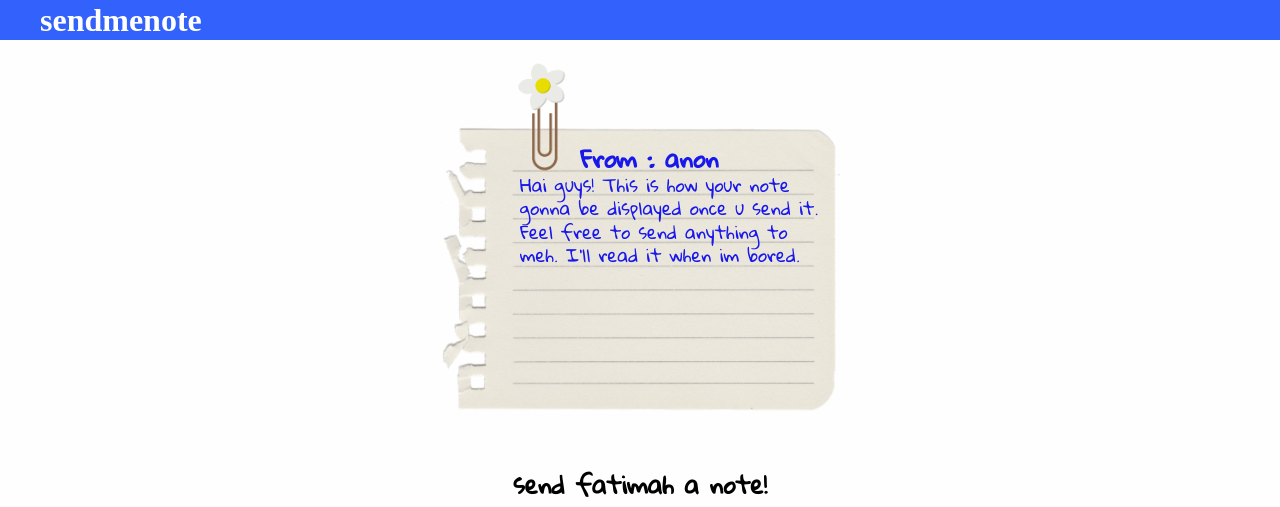
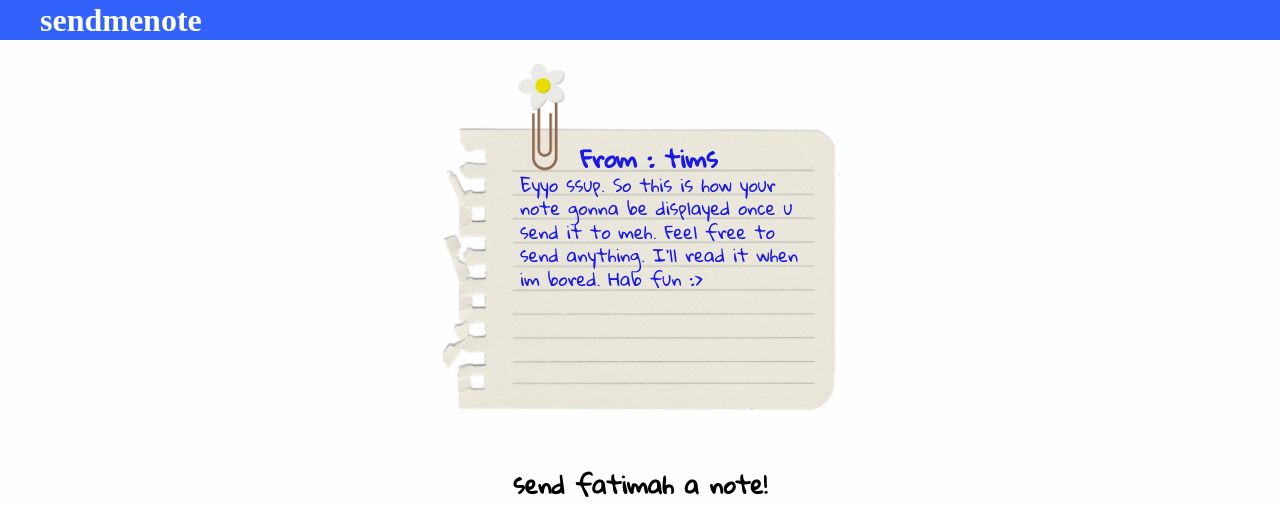
Before and after one commit to fatimahnaj/sendmenote, a Flask app: page / in a window 1280 px wide. Shown: the top 507 px of the page. Run offline with Flask 3, Linux system fonts and the light colour scheme; some web fonts are replaced.

Commit message:
Update note display text

```diff
--- a/templates/index.html
+++ b/templates/index.html
@@ -16,8 +16,9 @@
   <main>
     <section>
         <div class="image-area">
-            <p class="text1">From : anon</p>
-            <p class="text2">Hai guys! This is how your note gonna be displayed once u send it. Feel free to send anything to meh. I'll read it when im bored.</p>
+            <p class="text1">From : tims</p>
+            <p class="text2">Eyyo ssup. So this is how your note gonna be displayed once u send it to meh. Feel free to send anything.
+              I'll read it when im bored. Hab fun :> </p>
         </div>
         <div class="instruction">
             <h2>send fatimah a note!</h2>
```
